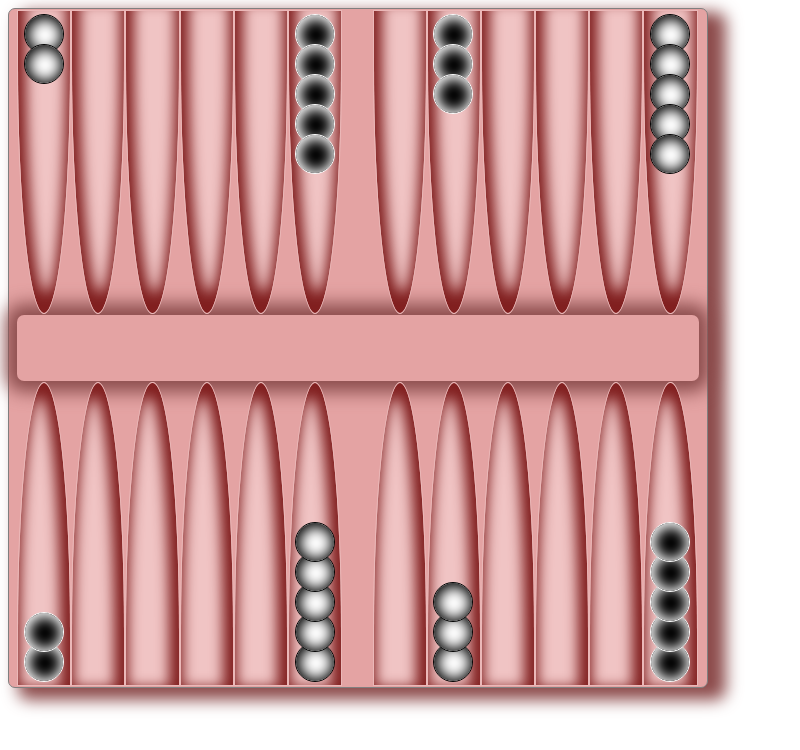
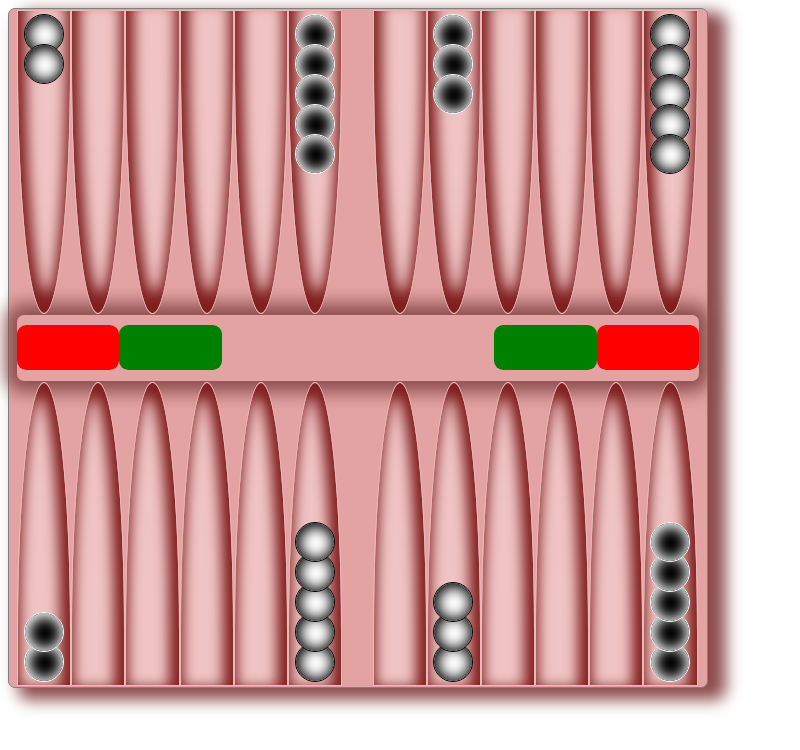
Before and after one commit to mabbaszadegan/Backgammon, a React (Create React App) app: page / in a window 1280 px wide. Shown: the top 750 px of the page, without its empty margins (0-800 px from the left). Built offline with nearby package versions, Linux system fonts and the light colour scheme.

Commit message:
Handle bit a ball and show game status

```diff
--- a/src/Components/GameBall/GameBall.css
+++ b/src/Components/GameBall/GameBall.css
@@ -5,12 +5,14 @@
   display: block;
   margin: 2pt;
   cursor: pointer;
+  padding-top: 10px;
 }
 
 .player1 {
   background-color: white;
   border: 1px black solid;
   box-shadow: inset 1px 1px 13px 3px black;
+  color: black;
 }
 
 .ball.player1.selected {
@@ -22,6 +24,7 @@
   background-color: black;
   border: 1px white solid;
   box-shadow: inset 1px 1px 13px 3px white;
+  color: white;
 }
 
 .ball.player2.selected {
--- a/src/Components/GameBall/GameBall.js
+++ b/src/Components/GameBall/GameBall.js
@@ -28,7 +28,7 @@ const GameBall = (props) => {
       onClick={clickHandler}
       className={classes + clickState.selectedClass}
       style={props.style}
-    ></span>
+    >{props.count}</span>
   );
 };
 
--- /dev/null
+++ b/src/Components/GameBoard/DUMMY_BallsState.json
@@ -0,0 +1,34 @@
+{
+  "data": [
+    { "id": 1001, "barNo": 1, "playerNo": 1 },
+    { "id": 1002, "barNo": 1, "playerNo": 1 },
+    { "id": 1003, "barNo": 12, "playerNo": 1 },
+    { "id": 1004, "barNo": 12, "playerNo": 1 },
+    { "id": 1005, "barNo": 12, "playerNo": 1 },
+    { "id": 1006, "barNo": 12, "playerNo": 1 },
+    { "id": 1007, "barNo": 12, "playerNo": 1 },
+    { "id": 1008, "barNo": 17, "playerNo": 1 },
+    { "id": 1009, "barNo": 17, "playerNo": 1 },
+    { "id": 1010, "barNo": 17, "playerNo": 1 },
+    { "id": 1011, "barNo": 19, "playerNo": 1 },
+    { "id": 1012, "barNo": 19, "playerNo": 1 },
+    { "id": 1013, "barNo": 19, "playerNo": 1 },
+    { "id": 1014, "barNo": 19, "playerNo": 1 },
+    { "id": 1015, "barNo": 19, "playerNo": 1 },
+    { "id": 2001, "barNo": 6, "playerNo": 2 },
+    { "id": 2002, "barNo": 6, "playerNo": 2 },
+    { "id": 2003, "barNo": 6, "playerNo": 2 },
+    { "id": 2004, "barNo": 6, "playerNo": 2 },
+    { "id": 2005, "barNo": 6, "playerNo": 2 },
+    { "id": 2006, "barNo": 8, "playerNo": 2 },
+    { "id": 2007, "barNo": 8, "playerNo": 2 },
+    { "id": 2008, "barNo": 8, "playerNo": 2 },
+    { "id": 2009, "barNo": 13, "playerNo": 2 },
+    { "id": 2010, "barNo": 13, "playerNo": 2 },
+    { "id": 2011, "barNo": 13, "playerNo": 2 },
+    { "id": 2012, "barNo": 13, "playerNo": 2 },
+    { "id": 2013, "barNo": 13, "playerNo": 2 },
+    { "id": 2014, "barNo": 24, "playerNo": 2 },
+    { "id": 2015, "barNo": 24, "playerNo": 2 }
+  ]
+}
--- a/src/Components/GameBoard/GameBoard.js
+++ b/src/Components/GameBoard/GameBoard.js
@@ -1,55 +1,51 @@
 import "./GameBoard.css";
+import DUMMY_BallsState from "./DUMMY_BallsState.json";
 import GameBar from "../GameBar/GameBar";
-import GameBall from "../GameBall/GameBall";
+import GameStatus from "../GameStatus/GameStatus";
 import { useState } from "react";
 
-const DUMMY_BallsState = [
-  { id: 1001, barNo: 1, playerNo: 1 },
-  { id: 1002, barNo: 1, playerNo: 1 },
-  { id: 1003, barNo: 12, playerNo: 1 },
-  { id: 1004, barNo: 12, playerNo: 1 },
-  { id: 1005, barNo: 12, playerNo: 1 },
-  { id: 1006, barNo: 12, playerNo: 1 },
-  { id: 1007, barNo: 12, playerNo: 1 },
-  { id: 1008, barNo: 17, playerNo: 1 },
-  { id: 1009, barNo: 17, playerNo: 1 },
-  { id: 1010, barNo: 17, playerNo: 1 },
-  { id: 1011, barNo: 19, playerNo: 1 },
-  { id: 1012, barNo: 19, playerNo: 1 },
-  { id: 1013, barNo: 19, playerNo: 1 },
-  { id: 1014, barNo: 19, playerNo: 1 },
-  { id: 1015, barNo: 19, playerNo: 1 },
-  { id: 2001, barNo: 6, playerNo: 2 },
-  { id: 2002, barNo: 6, playerNo: 2 },
-  { id: 2003, barNo: 6, playerNo: 2 },
-  { id: 2004, barNo: 6, playerNo: 2 },
-  { id: 2005, barNo: 6, playerNo: 2 },
-  { id: 2006, barNo: 8, playerNo: 2 },
-  { id: 2007, barNo: 8, playerNo: 2 },
-  { id: 2008, barNo: 8, playerNo: 2 },
-  { id: 2009, barNo: 13, playerNo: 2 },
-  { id: 2010, barNo: 13, playerNo: 2 },
-  { id: 2011, barNo: 13, playerNo: 2 },
-  { id: 2012, barNo: 13, playerNo: 2 },
-  { id: 2013, barNo: 13, playerNo: 2 },
-  { id: 2014, barNo: 24, playerNo: 2 },
-  { id: 2015, barNo: 24, playerNo: 2 },
-];
 const GameBoard = () => {
-  const [ballsState, setBallsState] = useState(DUMMY_BallsState);
+  const [ballsState, setBallsState] = useState(DUMMY_BallsState.data);
   const barUpdateHandler = (state) => {
     setBallsState((prevState) => {
+      const getNewBallsState = () => {
+        let newBallsState = prevState;
         const prevBallState = prevState.filter((b) => b.id === state.id)[0];
         let newBarNo = prevBallState.barNo + state.step;
         if (newBarNo <= 0 || newBarNo > 24) newBarNo = prevBallState.barNo;
-      return [
+        const newBarBalls = prevState.filter(
+          (b) => b.barNo === newBarNo && b.playerNo !== prevBallState.playerNo
+        );
+
+        if (newBarBalls.length > 1) {
+        }
+
+        if (newBarBalls.length <= 1) {
+          newBallsState = [
             {
               id: prevBallState.id,
               barNo: newBarNo,
               playerNo: prevBallState.playerNo,
             },
-        ...prevState.filter((p) => p.id !== prevBallState.id),
+            ...newBallsState.filter((p) => p.id !== prevBallState.id),
           ];
+        }
+
+        if (newBarBalls.length === 1) {
+          newBallsState = [
+            {
+              id: newBarBalls[0].id,
+              barNo: -1,
+              playerNo: newBarBalls[0].playerNo,
+            },
+            ...newBallsState.filter((p) => p.id !== newBarBalls[0].id),
+          ];
+        }
+
+        return newBallsState;
+      };
+
+      return getNewBallsState();
     });
   };
 
@@ -125,7 +121,22 @@ const GameBoard = () => {
             </td>
           </tr>
           <tr>
-            <td colSpan={3}></td>
+            <td colSpan={3}>
+              <GameStatus
+                attackedBalls_player1={ballsState.filter(
+                  (bs) => bs.barNo === -1 && bs.playerNo === 1
+                )}
+                winBalls_player1={ballsState.filter(
+                  (bs) => bs.barNo === 25 && bs.playerNo === 1
+                )}
+                attackedBalls_player2={ballsState.filter(
+                  (bs) => bs.barNo === -1 && bs.playerNo === 2
+                )}
+                winBalls_player2={ballsState.filter(
+                  (bs) => bs.barNo === 25 && bs.playerNo === 2
+                )}
+              />
+            </td>
           </tr>
           <tr>
             <td>
--- /dev/null
+++ b/src/Components/GameStatus/GameStatus.css
@@ -0,0 +1,28 @@
+.gameStatusBar {
+  width: 100%;
+  height: 100%;
+  padding-top: 10px;
+}
+.gameStatusBar div {
+  height: 45px;
+  float: left;
+  text-align: center;
+  text-align: -webkit-center;
+  text-align: -moz-center;
+}
+
+.gameStatusBar .attacked,
+.gameStatusBar .win {
+  width: 15%;
+  border-radius: 7pt;
+}
+.gameStatusBar .dice {
+  width: 40%;
+}
+
+.gameStatusBar .attacked {
+  background-color: red;
+}
+.gameStatusBar .win {
+  background-color: green;
+}
--- /dev/null
+++ b/src/Components/GameStatus/GameStatus.js
@@ -0,0 +1,49 @@
+import GameBall from "../GameBall/GameBall";
+import "./GameStatus.css";
+
+const GameStatus = (props) => {
+  return (
+    <div className="gameStatusBar">
+      <div className="attacked">
+        <GameBall
+          playerNo={1}
+          count={props.attackedBalls_player1.length}
+          style={{
+            display: props.attackedBalls_player1.length > 0 ? "" : "none",
+          }}
+        />
+      </div>
+      <div className="win">
+        <GameBall
+          playerNo={1}
+          count={props.winBalls_player1.length}
+          style={{
+            display: props.winBalls_player1.length > 0 ? "" : "none",
+          }}
+        />
+      </div>
+      <div className="dice">
+      </div>
+      <div className="win">
+        <GameBall
+          playerNo={2}
+          count={props.winBalls_player2.length}
+          style={{
+            display: props.winBalls_player2.length > 0 ? "" : "none",
+          }}
+        />
+      </div>
+      <div className="attacked">
+        <GameBall
+          playerNo={2}
+          count={props.attackedBalls_player2.length}
+          style={{
+            display: props.attackedBalls_player2.length > 0 ? "" : "none",
+          }}
+        />
+      </div>
+    </div>
+  );
+};
+
+export default GameStatus;
```
Lines whose indentation alone changed are shown as unchanged.
